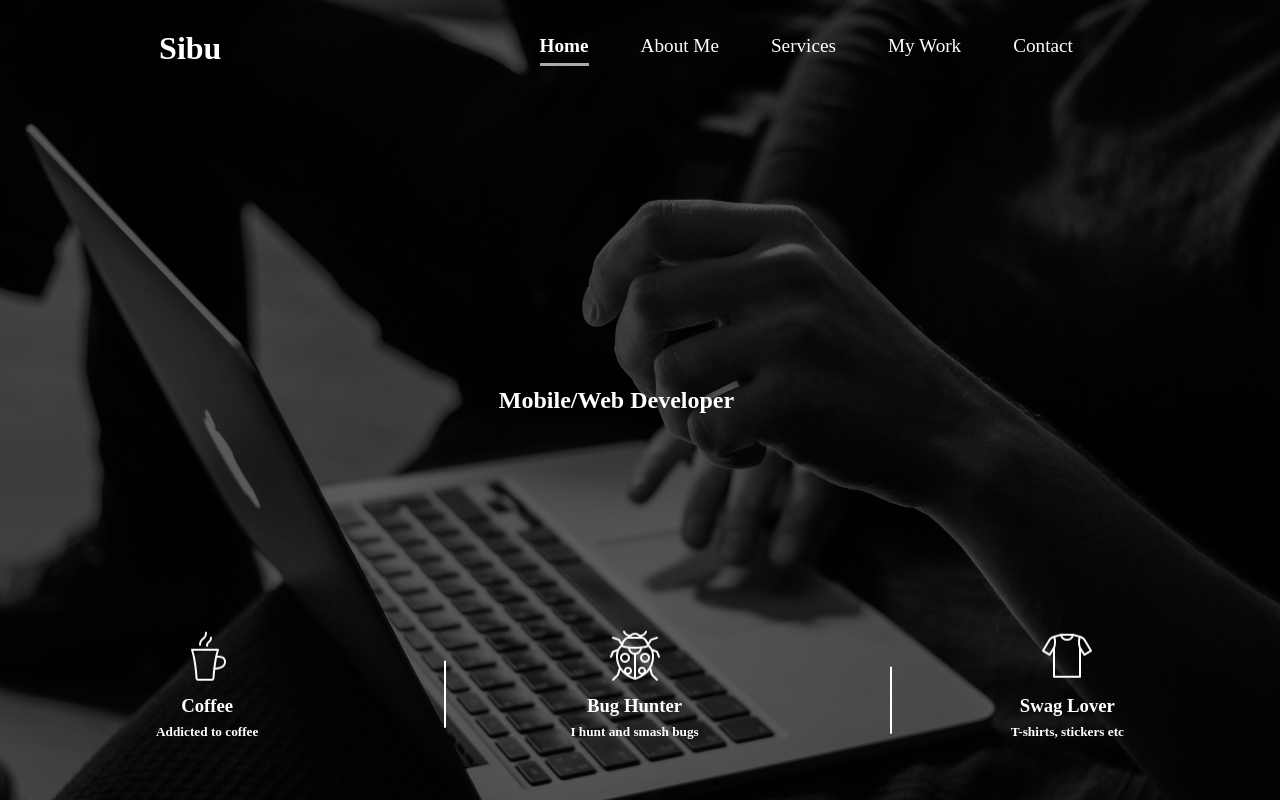
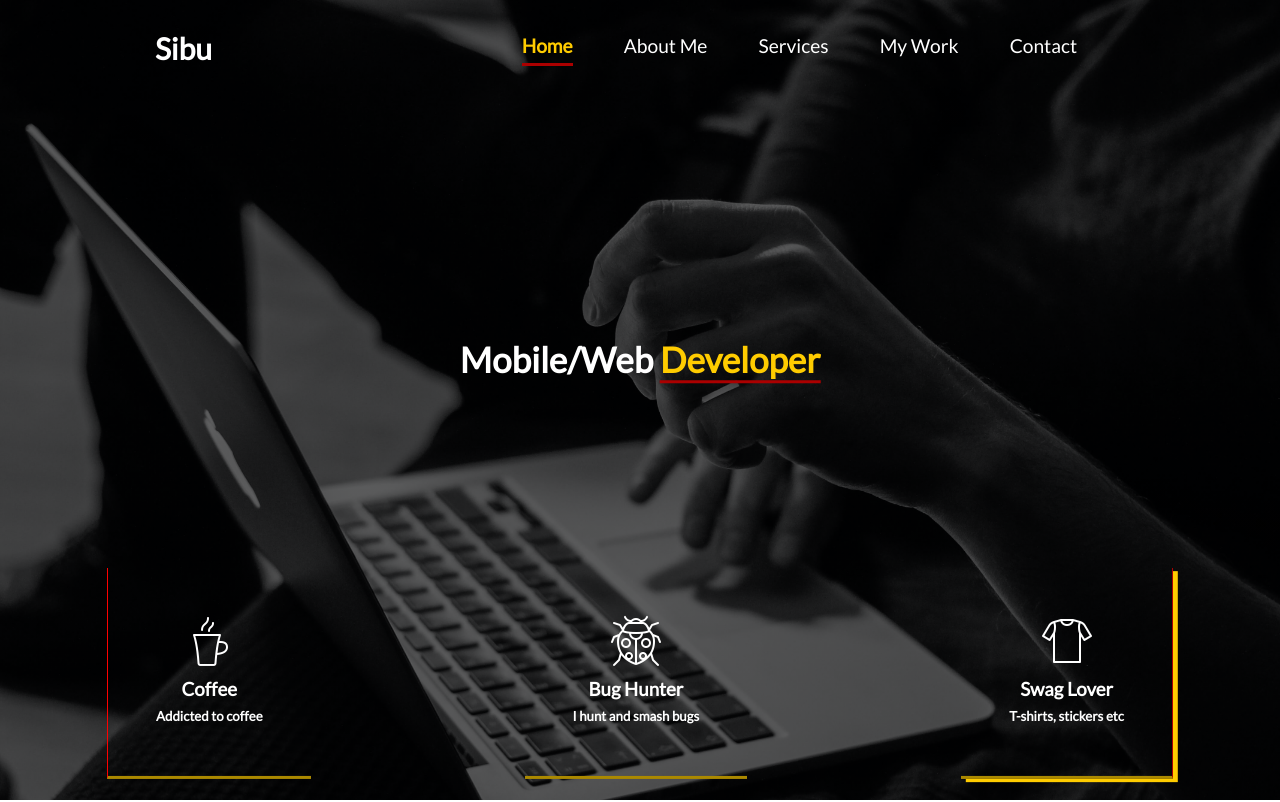
Before and after one commit to CarnoSkyla/Portfolio, a website: page portfolio.html in a window 1280 px wide. Shown: the top 802 px of the page. Drawn offline with Linux system fonts and the light colour scheme.

Commit message:
added icon and ui changes

```diff
--- a/portfolio.html
+++ b/portfolio.html
@@ -6,6 +6,7 @@
     <meta http-equiv="X-UA-Compatible" content="IE=edge">
     <meta name="viewport" content="width=device-width, initial-scale=1.0">
     <link rel="stylesheet" href="stylesheets/style.css">
+    <link href="https://fonts.googleapis.com/css2?family=Lato&display=swap" rel="stylesheet">
     <title>My Portfolio</title>
 </head>
 
@@ -18,7 +19,7 @@
             <div class="header__logo-nav-container--navWrapper">
                 <nav class="header__logo-nav-container--navWrapper-nav">
                     <ul>
-                        <li><a href="#">Home</a></li>
+                        <li><a href="#" id="Home">Home</a></li>
                         <li><a href="#about">About Me</a></li>
                         <li><a href="">Services</a></li>
                         <li><a href="">My Work</a></li>
@@ -28,7 +29,7 @@
             </div>
         </div>
         <div class="header__heading">
-            <h2>Mobile/Web Developer</h2>
+            <h2>Mobile/Web <span class="subHeading">Developer</span></h2>
         </div>
         <div class="header__bottom-content">
             <div class="header__bottom-content--attribute1">
@@ -71,9 +72,7 @@
                         <h2>About Me</h2>
                     </div>
                     <div class="main__about-section__content--content-container-about">
-                        <p>Lorem ipsum dolor sit amet consectetur adipisicing elit. Rerum, similique doloremque
-                            voluptate enim eveniet laboriosam, sed magni non quia, dignissimos debitis consectetur quasi
-                            corporis iste. Facere provident ipsum quos suscipit?</p>
+                        <p>Aspiring, innovative junior who's looking to strive in the TECH industry. <br /></p>
                     </div>
                 </div>
             </div>
--- a/sass/main.scss
+++ b/sass/main.scss
@@ -10,6 +10,7 @@
 body {
     box-sizing: border-box;
     line-height: 1.7;
+    font-family: 'Lato', sans-serif;
 }
 
 html {
@@ -18,6 +19,8 @@ html {
 
 //variables
 $text_color: #ffffff;
+$secondary-text_color: #ff0000;
+$tertiary-text_color: #ffcc00;
 
 //Main Styles
 
@@ -38,6 +41,7 @@ $text_color: #ffffff;
         align-items: center;
         padding-top: 2rem;
 
+
         &--navWrapper {
 
             &-nav {
@@ -50,27 +54,53 @@ $text_color: #ffffff;
                         margin-right: 3rem;
                         font-size: 1.2rem;
 
+                        #Home {
+                            color: $tertiary-text_color;
+                        }
                         a {
                             color: $text_color;
                             text-decoration: none;
+
+                            &:hover {
+                                color: $secondary-text_color;
+                                font-size: 30px;
+                                transition: .2s ease-in-out;
+                            }
                         }
 
 
                         &:nth-child(1) {
-                            border-bottom: .2rem outset $text_color;
+                            border-bottom: .2rem outset $secondary-text_color;
                             font-weight: bold;
                         }
                     }
                 }
             }
         }
+
+        &--logoWrapper {
+            .logo {
+                font-size: 30px;
+            }
+        }
     }
 
     &__heading {
         position: absolute;
-        top: 50%;
+        top: 45%;
         left: 50%;
-        transform: translate(-60%, -50%);
+        transform: translate(-50%, -50%);
+
+        h2 {
+            font-size: 35px;
+            font-weight: bold;
+
+            .subHeading {
+                color: $tertiary-text_color;
+                border-bottom: .2rem outset $secondary-text_color;
+
+            }
+        }
     }
 
     &__bottom-content {
@@ -80,48 +110,37 @@ $text_color: #ffffff;
         bottom: 0;
         left: 50%;
         width: 100vw;
-        transform: translate(-50%, -50%);
+        transform: translate(-50%, -10%);
         text-align: center;
 
         &--attribute1 {
             position: relative;
+            border-left: .1rem outset $secondary-text_color;
+            border-bottom: .2rem outset $tertiary-text_color;
+            padding: 3rem;
 
-            &::after {
-                position: absolute;
-                content: '';
-                width: .1rem;
-                height: 4.2rem;
-                left: 18rem;
-                bottom: 1rem;
-                background-color: $text_color;
-            }
         }
         &--attribute2 {
             position: relative;
-
-            &::after {
-                position: absolute;
-                content: '';
-                width: .1rem;
-                height: 4.2rem;
-                left: 20rem;
-                bottom: .6rem;
-                background-color: $text_color;
-            }
+            border-bottom: .2rem outset $tertiary-text_color;
+            padding: 3rem;
         }
         &--attribute3 {
             position: relative;
+            border-bottom: .2rem outset $tertiary-text_color;
+            border-right: .1rem outset $secondary-text_color;
+            box-shadow: .3rem .2rem $tertiary-text_color;
+            padding: 3rem;
+        }
+    }
+}
 
-            &::after {
-                position: absolute;
-                content: '';
-                width: .1rem;
-                height: 4.2rem;
-                left: 18rem;
-                bottom: 1rem;
-                background-color: $text_color;
-            }
-        }
+.main__about-section {
+    position: relative;
+
+    &__content  {
+        display: flex;
+        justify-content: center;
     }
 }
 
```
Also changed, not shown: images/icons/icons8-bug-64.png (added), stylesheets/style.css.
